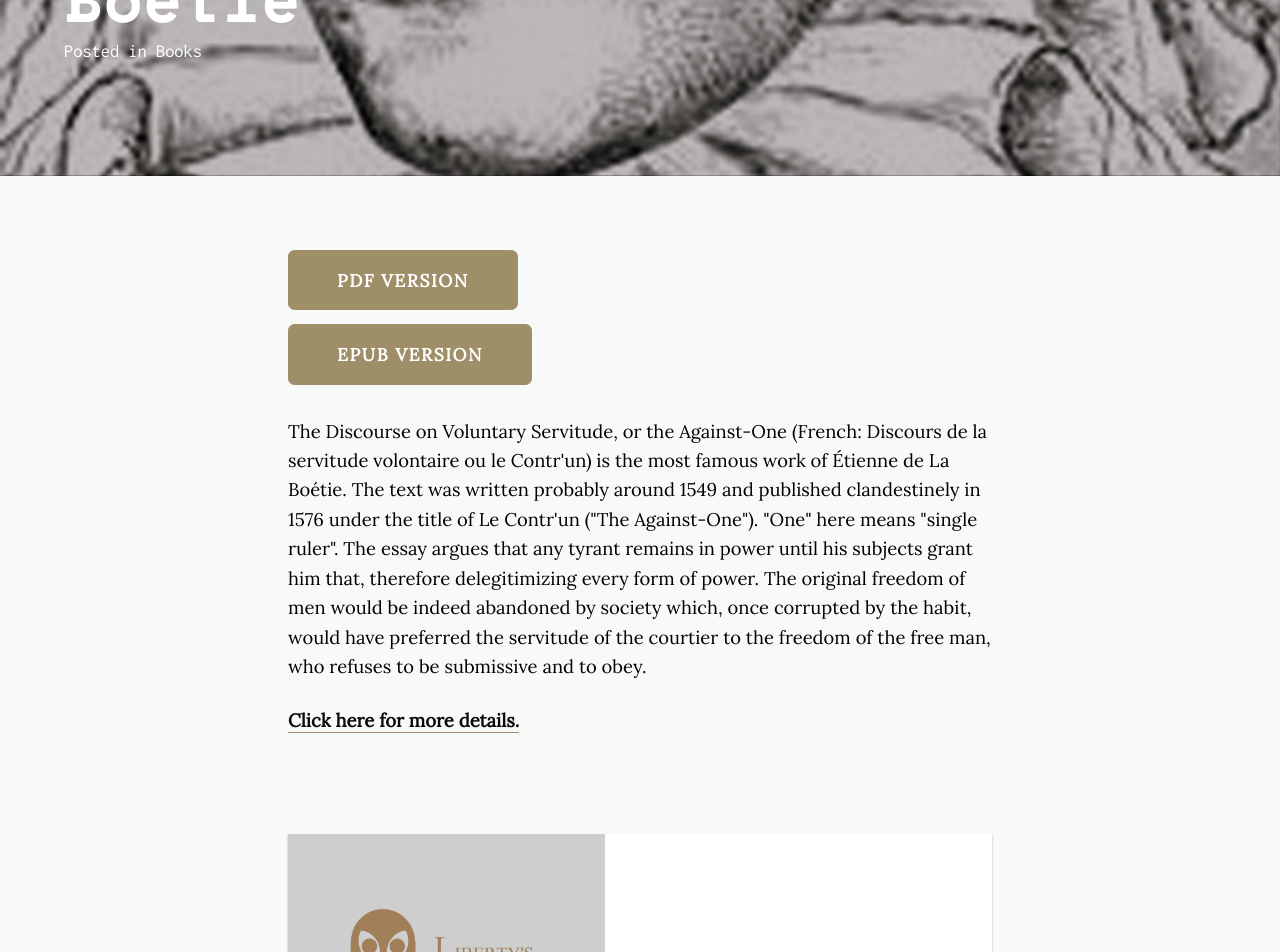
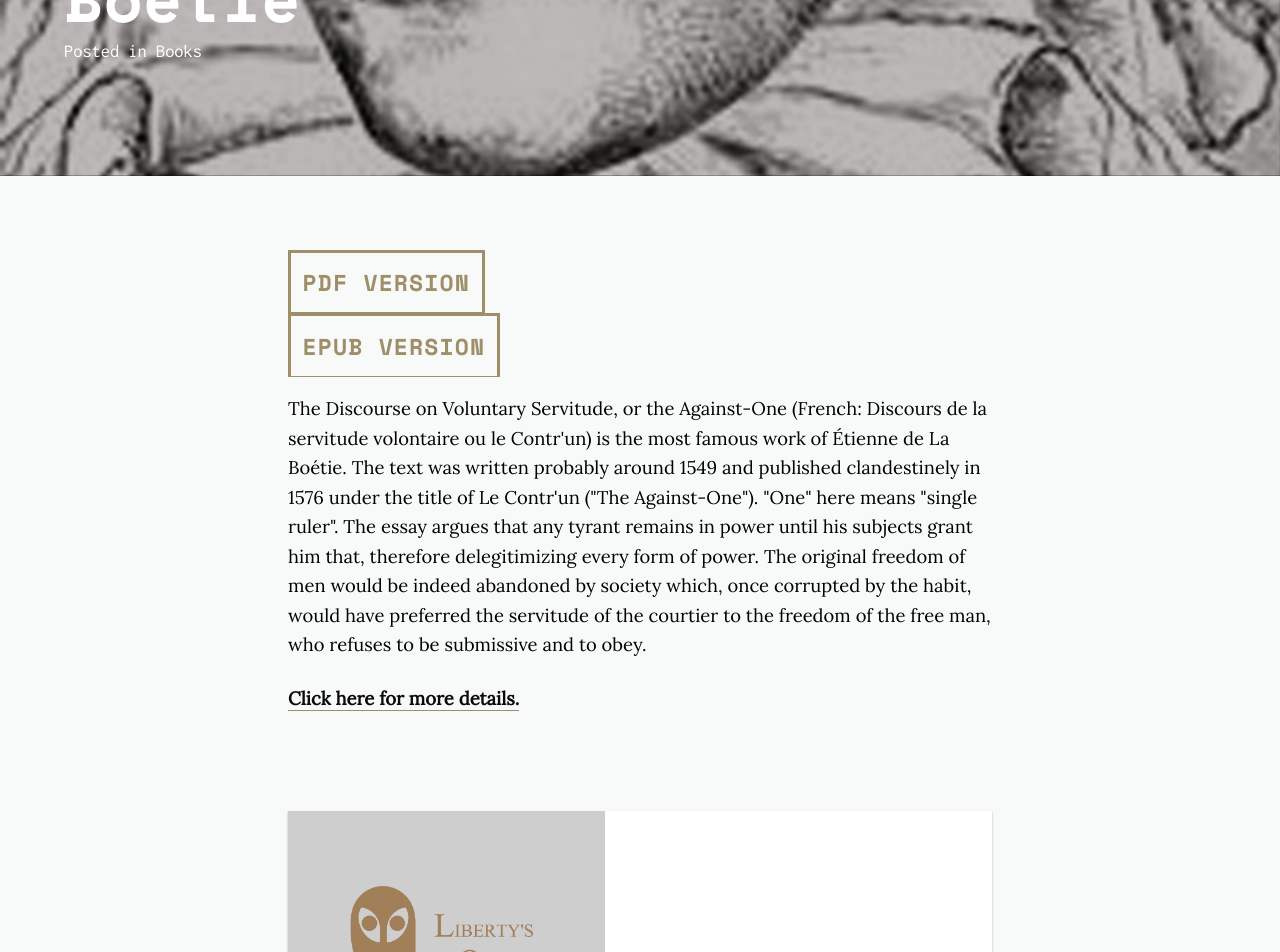
Before and after one commit to libertysowl/libertysowl.github.io, a Jekyll site: the page built from _posts/2017-01-21-servitude_book.markdown, in a window 1280 px wide. Shown: the part 468-1420 px from the top of the page. Built offline with Jekyll 4.4.1, drawn with Linux system fonts in a browser that asks for light colours; nearby versions of some CDN libraries.

Commit message:
Signed-off-by: Martin Juno <Martin Juno>

```diff
--- a/_posts/2017-01-21-servitude_book.markdown
+++ b/_posts/2017-01-21-servitude_book.markdown
@@ -9,9 +9,9 @@
 image-sm: https://raw.githubusercontent.com/libertysowl/libertysowl.github.io/master/images/etienne_de_la_boetie.jpg
 ---
 
-<a class="button" href="https://drive.google.com/file/d/0B3RbVVPSsViuRTVJR05aQkFmamc">PDF version</a>
+<a class="preview__more" href="https://drive.google.com/file/d/0B3RbVVPSsViuRTVJR05aQkFmamc">PDF version</a>
 <br>
-<a class="button" href="https://drive.google.com/open?id=0B3RbVVPSsViuVXVaTmJybnRRcTg">ePub version</a>
+<a class="preview__more" href="https://drive.google.com/open?id=0B3RbVVPSsViuVXVaTmJybnRRcTg">ePub version</a>
 
 
 <p>The Discourse on Voluntary Servitude, or the Against-One (French: Discours de la servitude volontaire ou le Contr'un) is the most famous work of Étienne de La Boétie. The text was written probably around 1549 and published clandestinely in 1576 under the title of Le Contr'un ("The Against-One"). "One" here means "single ruler".
```
